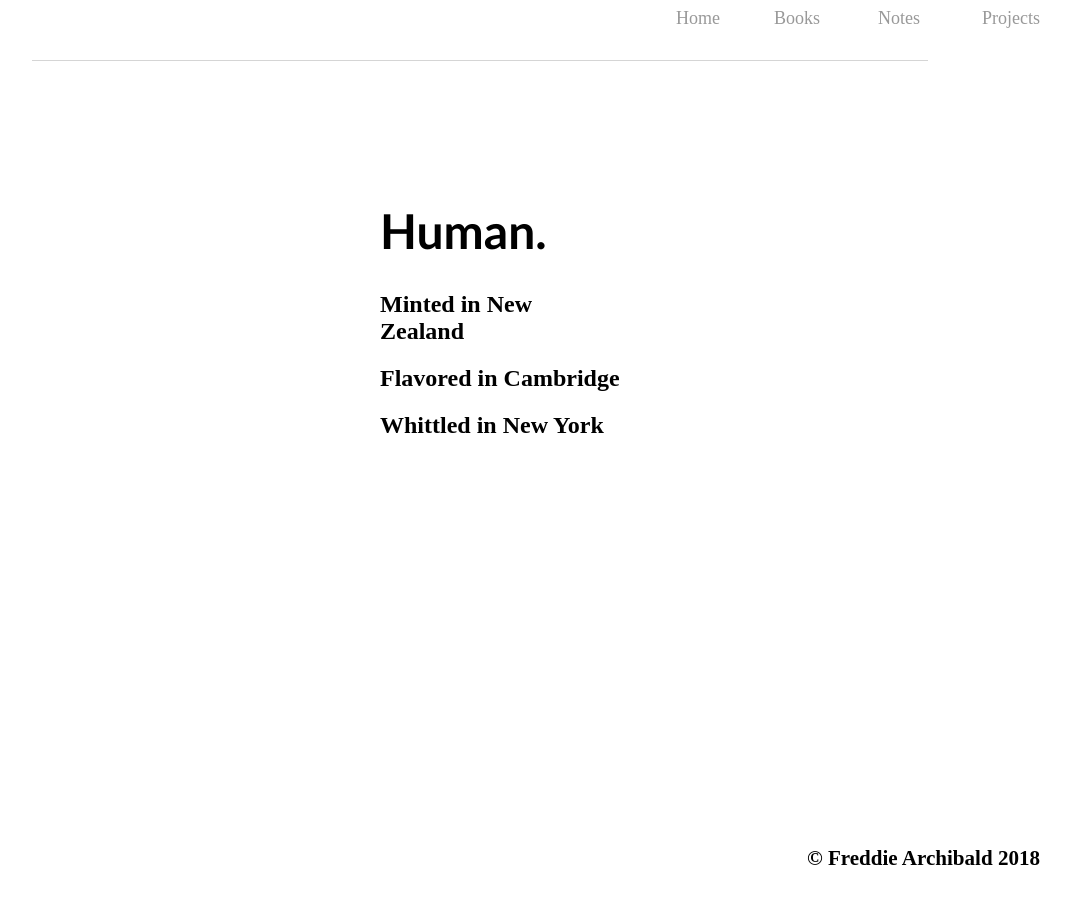
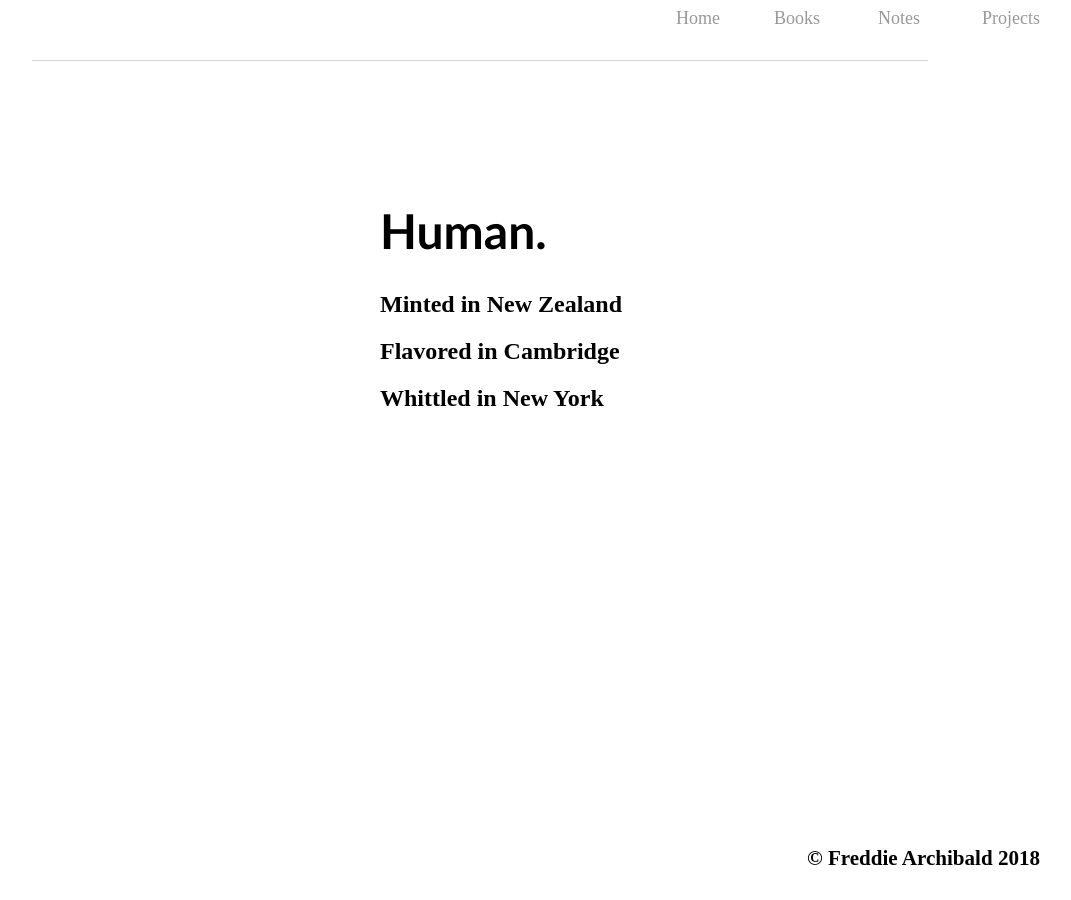
Before and after one commit to scryptive/personal, a Jekyll site: the page built from index.html, in a window 1280 px wide. Shown: the whole page, without its empty margins (160-1231 px from the left). Built offline with Jekyll 4.4.1, drawn with Linux system fonts in a browser that asks for light colours.

Commit message:
Update index.html

```diff
--- a/index.html
+++ b/index.html
@@ -6,8 +6,8 @@ title: planet fred
 
 .blurb {
     position: absolute;
-    height: 180px;
-    width: 240px;
+    height: 300px;
+    width: 400px;
     left: 50%;
     top: 30%;
     margin-top: -100px;
```
